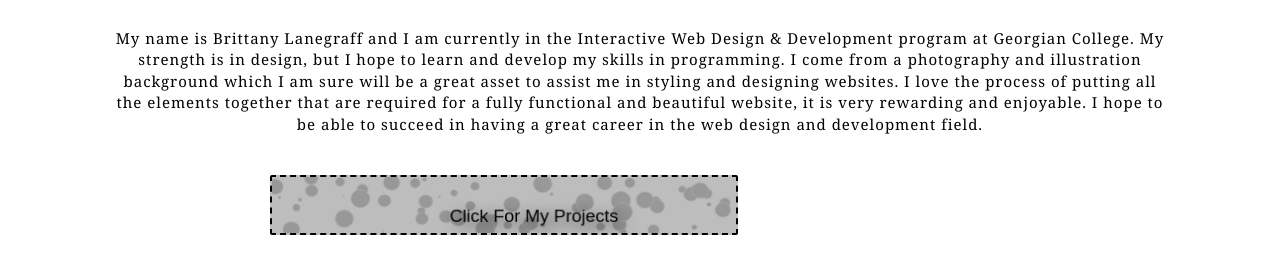
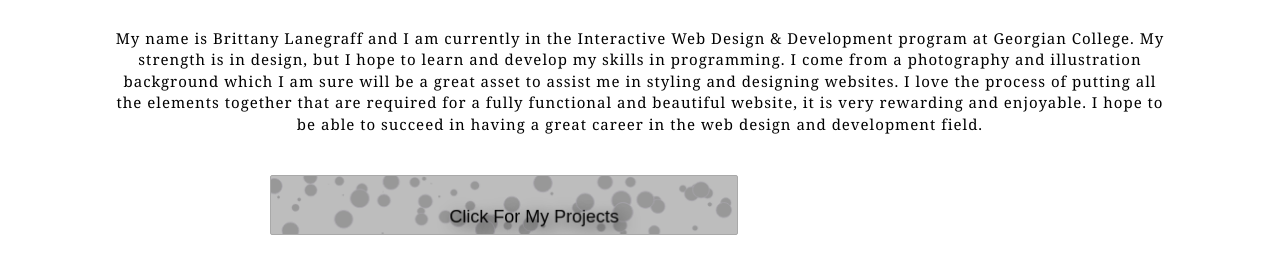
Before and after one commit to blanegraff/banner-ad, a plain HTML site: page index.html in a window 1280 px wide. Shown: the part 243-516 px from the top of the page. Drawn offline with Linux system fonts and the light colour scheme; a web font is replaced by a local one.

Commit message:
Added files via upload

```diff
--- a/content/style.css
+++ b/content/style.css
@@ -9,12 +9,34 @@ canvas[resize] {
     width: 468px;
     height: 60px;
     margin-left: 200px;
-    border: 2px dashed black;
+    border: 1px solid darkgrey;
     border-radius: 2px;
 }
 
 canvas:hover {
         opacity: 0.8;
+}
+
+canvas {
+  position: relative;
+}
+canvas:before, canvas:after {
+  z-index: -1;
+  position: absolute;
+  content: "";
+  bottom: 15px;
+  left: 10px;
+  width: 50%;
+  top: 80%;
+  max-width:300px;
+  background: #777;
+  box-shadow: 0 15px 10px #777;
+  transform: rotate(-3deg);
+}
+canvas:after {
+  transform: rotate(3deg);
+  right: 10px;
+  left: auto;
 }
 
 img#logo {
```
